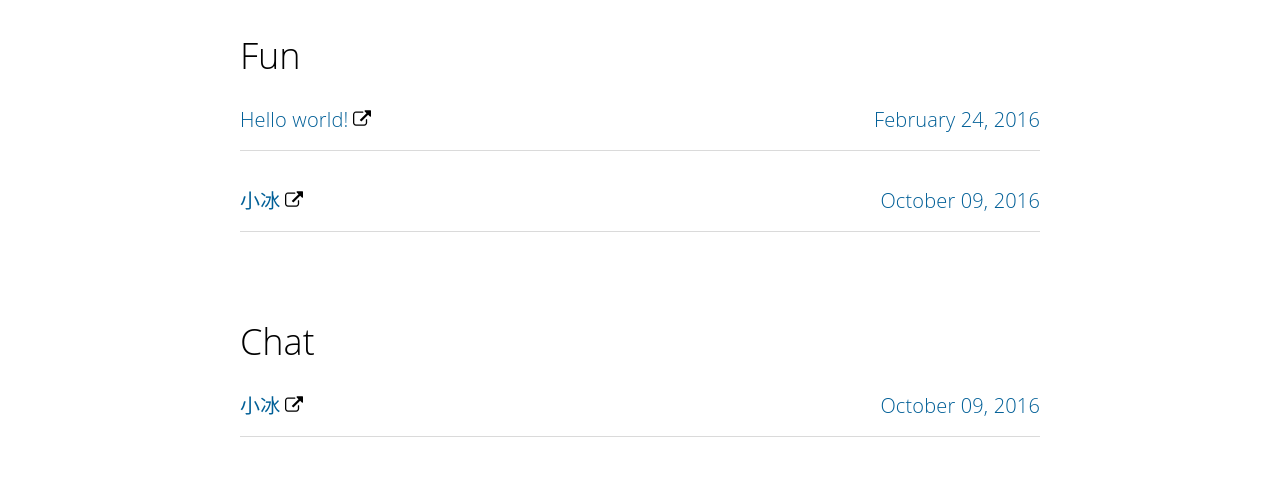
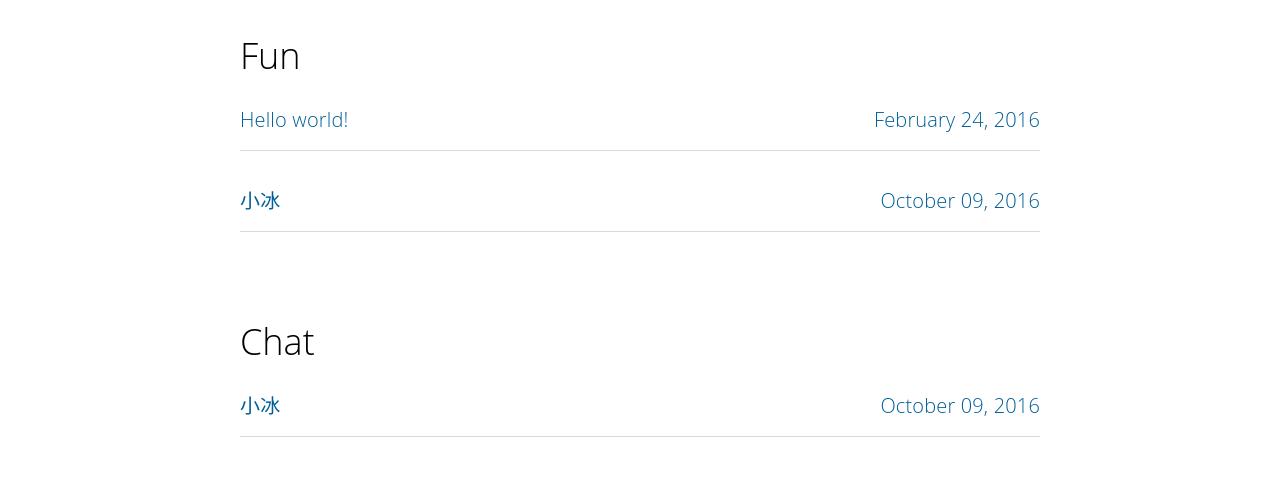
Before and after one commit to NeverMin/nevermin.github.io, a Jekyll site: the page built from tags.html, in a window 1280 px wide and 1322 px high. Shown: the part 633-1134 px from the top of the window. Built offline with Jekyll 4.4.1, drawn with Linux system fonts in a browser that asks for light colours.

Commit message:
fixed url

```diff
--- a/_config.yml
+++ b/_config.yml
@@ -12,7 +12,7 @@ description: > # this means to ignore newlines until "baseurl:"
   技男一枚, 只想过好眼前这一刻, 没有梦想, 难得好好的睡觉! 欢迎谈谈风月和美食,
   什么? 谈技术, 那我得先找找支付宝帐户.
 baseurl: "" # the subpath of your site, e.g. /blog
-url: "http://127.0.0.1:4000" #"https://NeverMin.GitHub.io" # the base hostname & protocol for your site
+url: "" #"http://127.0.0.1:4000" #"https://NeverMin.GitHub.io" # the base hostname & protocol for your site
 twitter_username: Never_Min
 github_username:  nevermin
 
```
